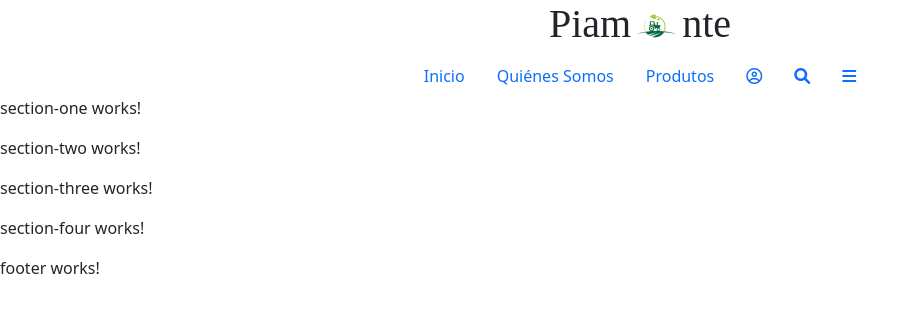
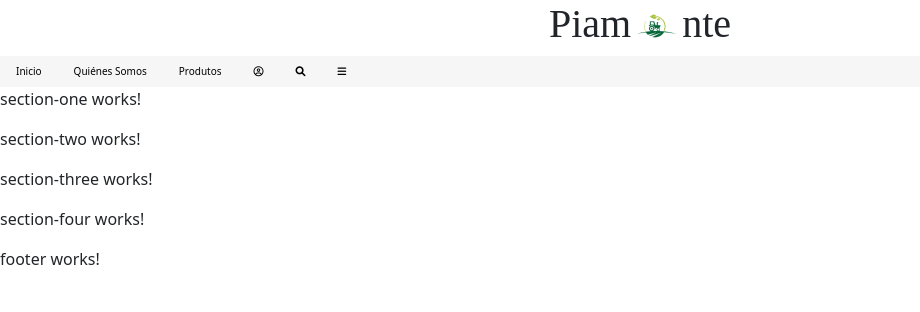
Before and after one commit to CarlosCespedes10/Proyecto-Piamonte, an Angular app in the folder Piamonte-FrontEnd/: page /piamonte-principal-page in a window 1280 px wide. Shown: the top 312 px of the page, without its empty margins (0-920 px from the left). Built offline with nearby package versions, Linux system fonts and the light colour scheme.

Commit message:
Piamonte-0002 Crear la barra de navegación

```diff
--- a/Piamonte-FrontEnd/src/app/componentes/navigation/navigation.component.html
+++ b/Piamonte-FrontEnd/src/app/componentes/navigation/navigation.component.html
@@ -4,9 +4,9 @@
         <h1 class="h1">Piam<span><img [src]="imagenLogo" alt=""></span>nte</h1>
 
     </div>
-    <div>
+    <div class="bg-color">
         <link rel="stylesheet" href="https://cdnjs.cloudflare.com/ajax/libs/font-awesome/6.0.0-beta3/css/all.min.css">
-        <ul class="nav justify-content-center">
+        <ul class="nav">
             <li class="nav-item">
             <a class="nav-link active" aria-current="page" href="#">Inicio</a>
             </li>
@@ -26,5 +26,10 @@
             <a class="nav-link" href="#"><i class="fa-solid fa-bars"></i></a>
             </li>
         </ul>
+
+
+
+
+
     </div>
 </section>
--- a/Piamonte-FrontEnd/src/app/componentes/navigation/navigation.component.scss
+++ b/Piamonte-FrontEnd/src/app/componentes/navigation/navigation.component.scss
@@ -2,3 +2,16 @@
     font-family: 'Times New Roman', Times, serif;
     font-weight: 200;
 }
+
+.nav-link
+{
+    font-size: 10px;
+    color: black;
+
+}
+
+
+.bg-color
+{
+    background-color: #f7f6f6;
+}
```
